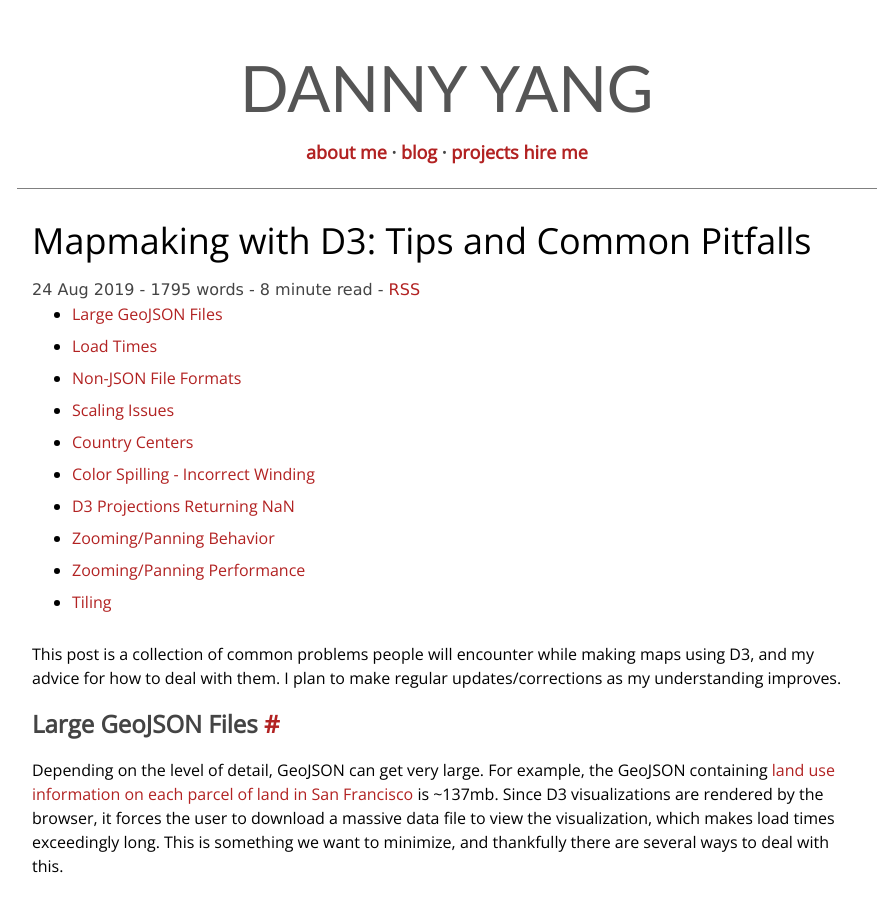
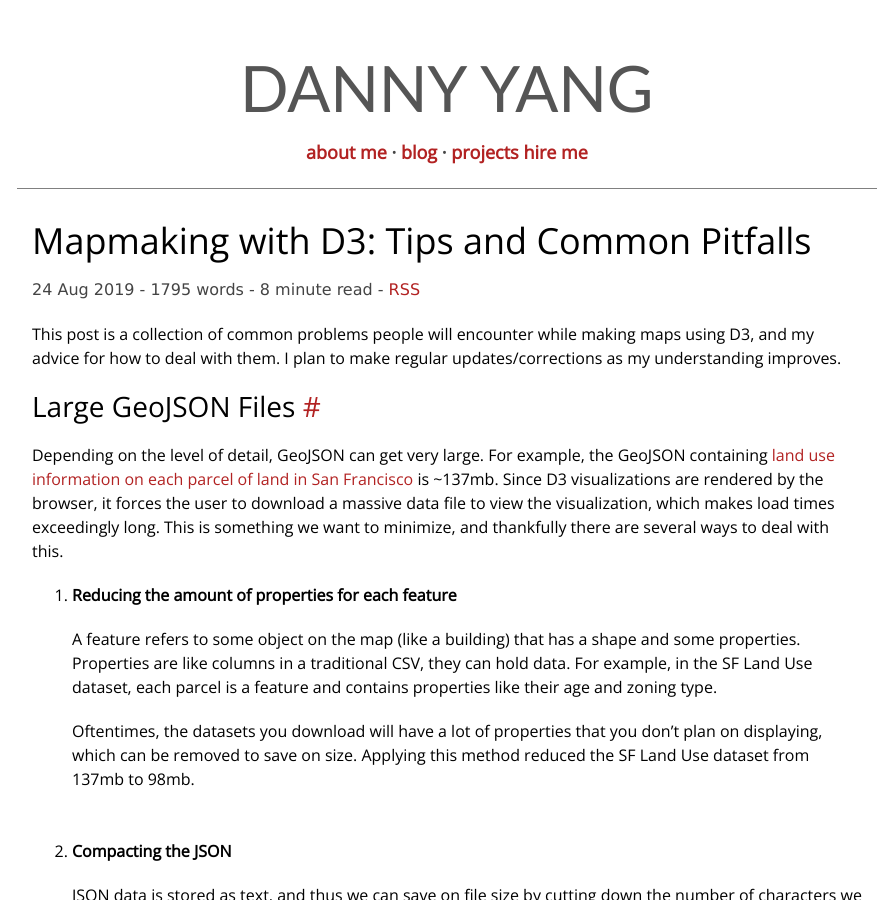
Before and after one commit to yangdanny97/yangdanny97.github.io, a Jekyll site: the page built from _posts/2019-08-24-D3-Mapmaking-Tips.md, in a window 1280 px wide and 900 px high. Shown: the whole window, without its empty margins (193-1085 px from the left). Built offline with Jekyll 4.4.1, drawn with Linux system fonts in a browser that asks for light colours; comment, search, counter and statistics services are not loaded.

Commit message:
remove TOC

```diff
--- a/_layouts/post.html
+++ b/_layouts/post.html
@@ -57,7 +57,6 @@
             <a href="/feed.xml" target="_blank">RSS</a>
         </div>
         <div class="post">
-            {% include toc.html html=content %}
             {% include anchor_headings.html html=content anchorBody="#" %}
         </div>
         <hr>
--- a/_posts/2019-08-24-D3-Mapmaking-Tips.md
+++ b/_posts/2019-08-24-D3-Mapmaking-Tips.md
@@ -11,7 +11,7 @@
 
 <!-- more -->
 
-### Large GeoJSON Files
+## Large GeoJSON Files
 
 Depending on the level of detail, GeoJSON can get very large. For example, the GeoJSON containing [land use information on each parcel of land in San Francisco](https://data.sfgov.org/Housing-and-Buildings/Land-Use/us3s-fp9q) is ~137mb. Since D3 visualizations are rendered by the browser, it forces the user to download a massive data file to view the visualization, which makes load times exceedingly long. This is something we want to minimize, and thankfully there are several ways to deal with this.
 
@@ -36,7 +36,7 @@
 
     Converting is as easy as loading the file into MapShaper and re-exporting as TopoJSON. The drawback, as I understand it, is that you can't adjust the projection like you can with GeoJSON, so it is best to set your desired projection using a tool like MapShaper before you convert it.
 
-### Load Times
+## Load Times
 
 Generally, page load time is related to the size of the dataset, and how much data processing/manipulation the visualization needs to do. Larger datasets take more time to load, and more display elements take longer to render and update.
 
@@ -44,17 +44,17 @@
 
 For visualizations using static datasets, loading and combining multiple datasets or doing preprocessing on the data in Javascript is unnecessary. To optimize page load time, you should always merge datasets and do preprocessing offline ahead of time.
 
-### Non-JSON File Formats
+## Non-JSON File Formats
 
 Map data doesn't always come nicely formatted as GeoJSON or TopoJSON; sometimes they will come as shapefiles, which cannot directly be displayed by D3. You can edit and convert map data using a tool called [MapShaper](https://mapshaper.org). It has both a web interface and CLI where you can upload files in a variety of formats, edit their layers and polygons, and re-export them as GeoJSON or TopoJSON. I used it once to convert a shapefile of Westeros into a format that can be displayed in D3 (the final map, if you're curious, is here: [Game Of Thrones Interactive Battles Map](https://yangdanny97.github.io/GoT-interactive-battles-map/)).
 
-### Scaling Issues
+## Scaling Issues
 
 This is most common when working with city-level GeoJSON data, which will appear as a tiny speck on the screen if the projection is not adjusted. This can be fixed by centering the projection on the city's centroid, then zooming and offsetting appropriately.
 
 Note that most of the time TopoJSON already comes with a projection applied, so it is not possible to adjust the projection's scaling. In this case, you can set the `transform` attribute [using D3](https://www.tutorialspoint.com/d3js/d3js_svg_transformation.htm), or you can upload the file to MapShaper and export a new version with the desired width/height/scaling.
 
-### Country Centers
+## Country Centers
 
 When plotting data points on top of countries/states, at first glance it might be intuitive to calculate the centroid of the shape and plot the point there, but there are several problems to this approach.
 
@@ -72,7 +72,7 @@
 
 The solution is to pre-determine nice-looking lat/long coordinates for country centers (there are also datasets available for this), and then join it with the GeoJSON feature for each country. The data points can just be displayed by applying the projection to the coordinates, without relying on re-calculating the centroid of each shape on the map.
 
-### Color Spilling - Incorrect Winding
+## Color Spilling - Incorrect Winding
 
 ![color spilling out of paths](https://yangdanny97.github.io/misc/dashboard/spilling.png){: width="650" }
 
@@ -82,7 +82,7 @@
 
 There are several online tools and libraries that can re-wind your GeoJSON correctly, like [this one by David Bumbeishvili](https://observablehq.com/@bumbeishvili/rewind-geojson).
 
-### D3 Projections Returning NaN
+## D3 Projections Returning NaN
 
 This is a pretty common gotcha when using projections for single coordinates, such as when calculating positions of tooltips or using the pre-determined centroids that I mentioned in the last section.
 
@@ -90,7 +90,7 @@
 
 This is because D3 projection functions unintuitively accept input coordinates as `[long, lat]`, NOT `[lat, long]`. The solution is to flip the numbers - `d3.geoMercator()([-99, 10])` will yield the correct pixel position for 10N -99W.
 
-### Zooming/Panning Behavior
+## Zooming/Panning Behavior
 
 Maps with high levels of detail often benefit from the user being able to zoom and pan to focus on specific areas of the map.
 
@@ -112,7 +112,7 @@
 
     This approach allows the user to freely pan by dragging and zoom by scrolling. This is preferred if the data is unevenly distributed (dense in some areas but not in others) or if there isn't any geographical unit that the user would logically want to click on.
 
-### Zooming/Panning Performance
+## Zooming/Panning Performance
 
 For simpler maps with fewer shapes, zooming is totally doable by using translate/scale transformations on your shapes. Unfortunately, when the number of shapes gets large, it becomes very difficult to have smooth zooming behavior using the standard technique.
 
@@ -122,7 +122,7 @@
 2. layering shapes
 3. semi-transparent fill
 
-### Tiling
+## Tiling
 
 For high-performance zooming and panning, tiling can be used. This is the technique that software like Google Maps/Mapbox use, to make zoomable & pannable [slippy maps](https://wiki.openstreetmap.org/wiki/Slippy_Map). Basically, the map is broken up into a grid of images (tiles), and only the part that is currently being looked at is rendered.
 
```
